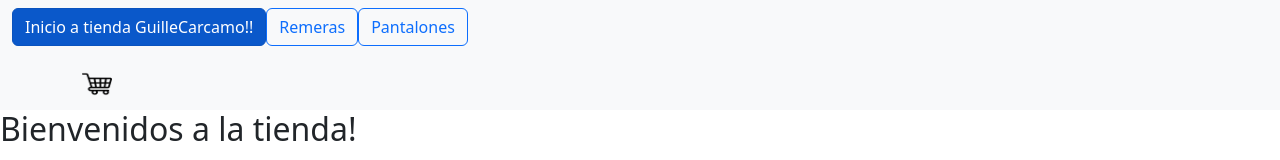
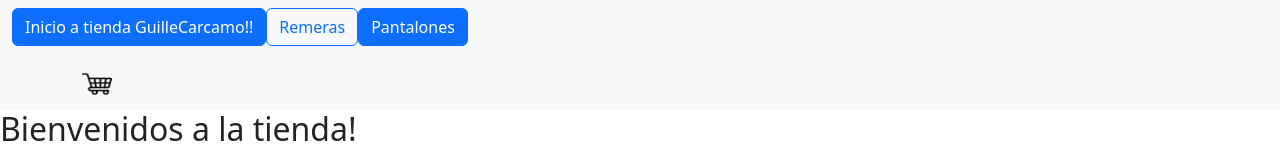
Before and after one commit to GuilleCarcamo/SegundaPreEntrega---Guillermo-Carcamo, a React (Vite) app: page /categoria/pantalones in a window 1280 px wide. Before the commit this address led to /. Shown: the top 160 px of the page. Built offline with nearby package versions, Linux system fonts and the light colour scheme.

Commit message:
Actualizado 2da entrega

```diff
--- a/src/App.jsx
+++ b/src/App.jsx
@@ -17,11 +17,11 @@ function App() {
     <NavBar />
       <Routes>
         <Route path='/' element={<ItemListContainer saludo='Bienvenidos a la tienda!' />} />
+        <Route path='/categoria/remeras' element={<ItemListContainer saludo='Bienvenidos a la tienda!' />} />
+        <Route path='/categoria/pantalones' element={<ItemListContainer saludo='Bienvenidos a la tienda!' />} />
         <Route path='/detalle' element={<ItemDetailContainer />} />
         <Route path='/cart' element={<CartContainer />} />
         <Route path='*' element= {<Navigate to='/' />} />
-
-
 
       </Routes>
 
--- a/src/components/ItemListContainer/ItemListContainer.jsx
+++ b/src/components/ItemListContainer/ItemListContainer.jsx
@@ -1,4 +1,5 @@
 import { useEffect, useState } from "react"
+import { Link } from "react-router-dom"
 import { gFetch } from "../../utils/gFetch"
 
 
@@ -44,7 +45,9 @@ import { gFetch } from "../../utils/gFetch"
 
                 </div>
                 <div className="card-footer"></div>
+                <Link to='/detalle'>
                 <button className="btn btn-outline-dark w-100">Detalle</button>
+                </Link>
 
             </div>
             ))
--- a/src/components/NavBar/NavBar.jsx
+++ b/src/components/NavBar/NavBar.jsx
@@ -19,10 +19,10 @@ const NavBar = () => {
             <ul className="navbar-nav">
 
               <li className="nav-item">
-                <NavLink className={({isActive})=> isActive ? 'btn btn-primary' : 'btn btn-outline-primary'} to='/detalle'>Remeras</NavLink>
+                <NavLink className={({isActive})=> isActive ? 'btn btn-primary' : 'btn btn-outline-primary'} to='/categoria/remeras'>Remeras</NavLink>
               </li>
               <li className="nav-item">
-              <NavLink className={({isActive})=> isActive ? 'btn btn-primary' : 'btn btn-outline-primary'} to='/detalle'>Pantalones</NavLink>
+              <NavLink className={({isActive})=> isActive ? 'btn btn-primary' : 'btn btn-outline-primary'} to='/categoria/pantalones'>Pantalones</NavLink>
               </li>
 
             </ul>
```
